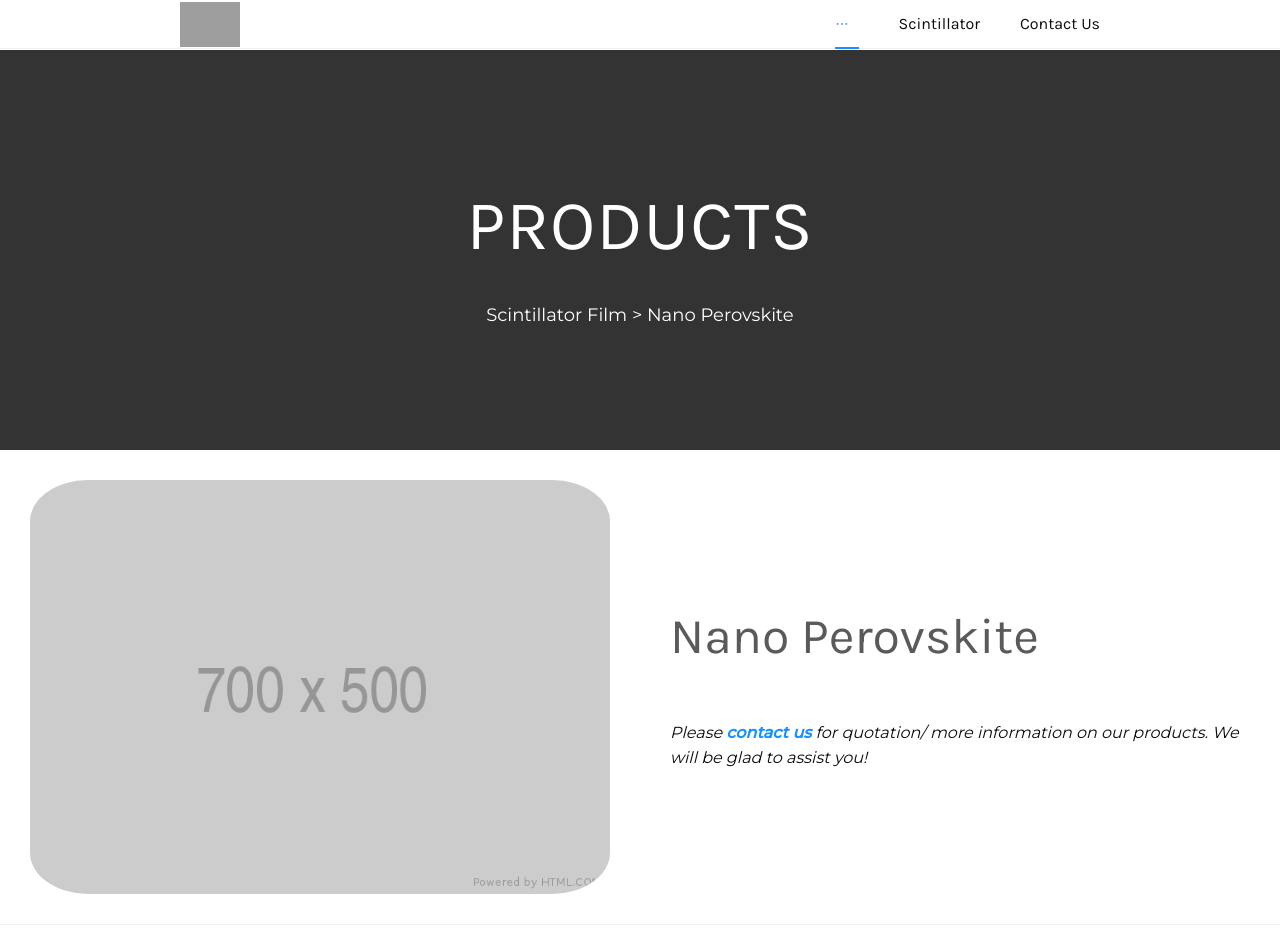
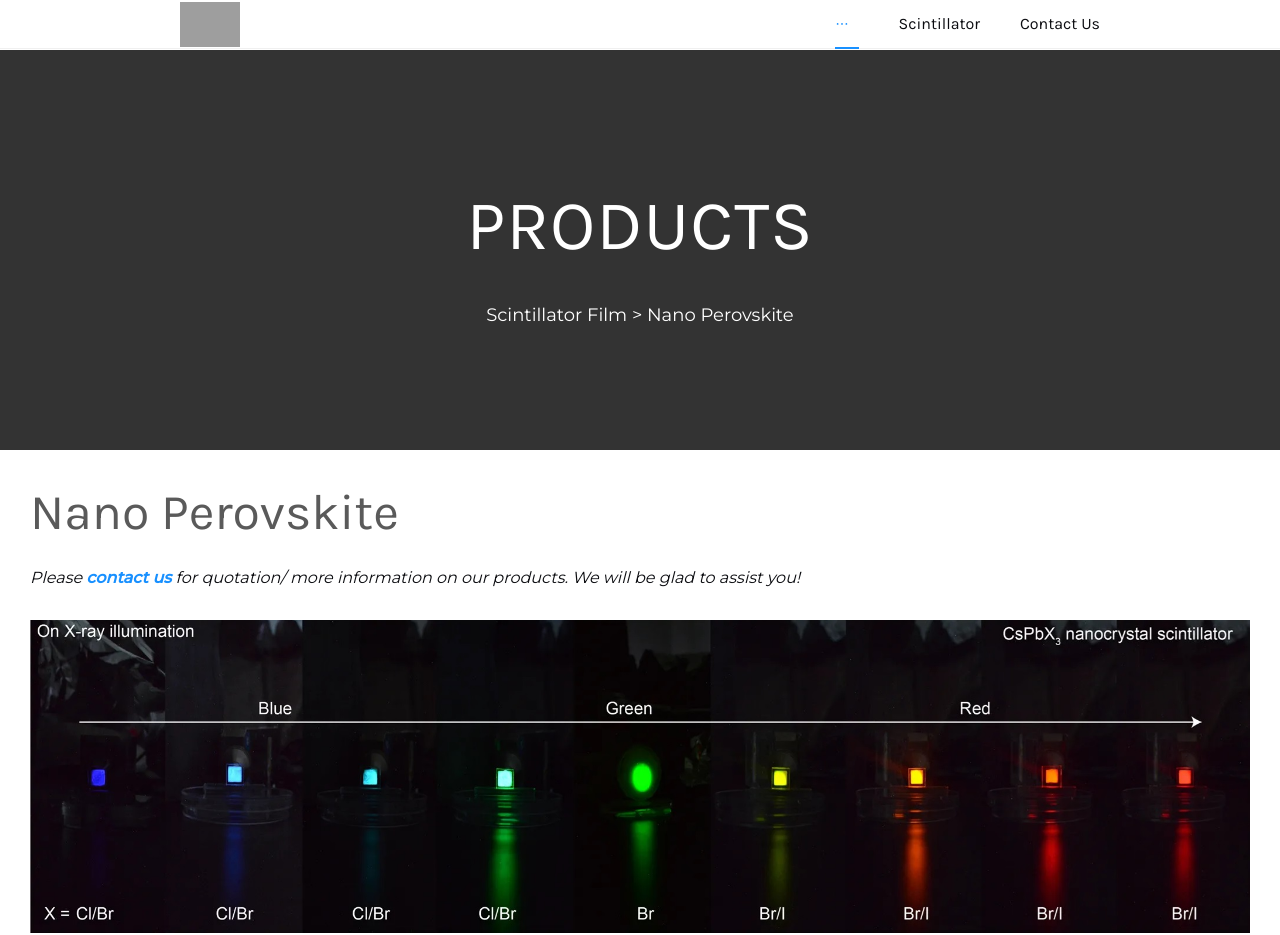
Before and after one commit to wickker/enlipsium, a Next.js app: page /products/scintillator-film/nano-perovskite in a window 1280 px wide. Shown: the top 935 px of the page. Built offline with nearby package versions, Linux system fonts and the light colour scheme; grey boxes are pictures that could not be loaded.

Commit message:
added product images for ucnps and perovskite

```diff
--- a/pages/products/nanoparticles/UCNPs.js
+++ b/pages/products/nanoparticles/UCNPs.js
@@ -67,8 +67,7 @@ const ImageCol = styled(Col)`
 const ImageStyled = styled.img`
   width: 100%;
   height: 100%;
-  object-fit: cover;
-  border-radius: 10%;
+  object-fit: contain;
 `;
 
 const DetailsCol = styled(Col)`
@@ -291,7 +290,7 @@ export default function UCNPs() {
         <Row>
           <ImageCol xs={24} sm={24} md={12} lg={12}>
             <ImageStyled
-              src='../../700x500.png'
+              src='../../upconversion.jpg'
               alt='Upconverting nanoparticles'
             />
           </ImageCol>
--- a/pages/products/scintillator-film/nano-perovskite.js
+++ b/pages/products/scintillator-film/nano-perovskite.js
@@ -43,19 +43,17 @@ const InfoColStyled = styled(Col)`
   && {
     padding: 30px;
     @media (max-width: 540px) {
-      padding: 30px 30px 30px; 30px;
+      padding: 30px;
     }
   }
 `;
 
 const ImageCol = styled(Col)`
   && {
-    padding-right: 30px;
     display: flex;
     align-items: center;
     justify-content: center;
     @media (max-width: 767px) {
-      padding-right: 0;
       margin-bottom: 30px;
     }
   }
@@ -64,19 +62,7 @@ const ImageCol = styled(Col)`
 const ImageStyled = styled.img`
   width: 100%;
   height: 100%;
-  object-fit: cover;
-  border-radius: 10%;
-`;
-
-const DetailsCol = styled(Col)`
-  && {
-    padding-left: 30px;
-    display: flex;
-    align-items: center;
-    @media (max-width: 767px) {
-      padding-left: 0;
-    }
-  }
+  object-fit: contain;
 `;
 
 const DetailsName = styled(Col)`
@@ -91,38 +77,13 @@ const DetailsName = styled(Col)`
   }
 `;
 
-const DetailsApplications = styled(Col)`
-  && {
-    font-size: 17px;
-    color: ${Constants.semiBlack};
-    font-family: 'Montserrat', sans-serif;
-    font-weight: 500;
-    margin-bottom: 10px;
-    @media (max-width: 400px) {
-      font-size: 16px;
-    }
-  }
-`;
-
-const Details = styled(Col)`
-  && {
-    font-size: 16px;
-    color: ${Constants.semiBlack};
-    font-family: 'Montserrat', sans-serif;
-    white-space: pre-line;
-    @media (max-width: 400px) {
-      font-size: 15px;
-    }
-  }
-`;
-
 const DetailsContact = styled(Col)`
   && {
     font-size: 16px;
     color: ${Constants.semiBlack};
     font-family: 'Montserrat', sans-serif;
     font-style: italic;
-    margin-top: 30px;
+    margin-bottom: 30px;
     @media (max-width: 400px) {
       font-size: 15px;
     }
@@ -142,46 +103,21 @@ export default function Nanoperovskite() {
       </TitleColStyled>
       <InfoColStyled span={24}>
         <Row>
-          <ImageCol xs={24} sm={24} md={12} lg={12}>
-            <ImageStyled src='../../700x500.png' alt='Nano perovskite' />
-          </ImageCol>
-          <DetailsCol xs={24} sm={24} md={12} lg={12}>
-            <Row>
           <DetailsName span={24}>Nano Perovskite</DetailsName>
-              {/* <DetailsApplications span={24}>Applications:</DetailsApplications> */}
-              <Details span={24}>
-                {/* <ul>
-                  <li>Biosensors</li>
-                  <li>Flow cytometry</li>
-                  <li>Highly sensitive bio-imaging</li>
-                  <li>Immunoassay</li>
-                  <li>Light-responsive drug release</li>
-                  <li>Molecular recognition</li>
-                  <li>Photosensitizers in photodynamic therapy</li>
-                </ul> */}
-                <div>
-                  {/* Lorem ipsum dolor sit amet, consectetur adipiscing elit, sed
-                  do eiusmod tempor incididunt ut labore et dolore magna aliqua.
-                  Ut enim ad minim veniam, quis nostrud exercitation ullamco
-                  laboris nisi ut aliquip ex ea commodo consequat.
-                  <br />
-                  <br />
-                  Duis aute irure dolor in reprehenderit in voluptate velit esse
-                  cillum dolore eu fugiat nulla pariatur. Excepteur sint
-                  occaecat cupidatat non proident, sunt in culpa qui officia
-                  deserunt mollit anim id est laborum. */}
-                </div>
-              </Details>
           <DetailsContact span={24}>
             Please{' '}
             <strong>
               <a href='mailto:ttham@enlipsium.com'>contact us</a>
             </strong>{' '}
-                for quotation/ more information on our products. We will be glad
-                to assist you!
+            for quotation/ more information on our products. We will be glad to
+            assist you!
           </DetailsContact>
-            </Row>
-          </DetailsCol>
+          <ImageCol xs={24} sm={24} md={24} lg={24}>
+            <ImageStyled
+              src='../../nano-perovskite-crystal.jpg'
+              alt='Nano perovskite'
+            />
+          </ImageCol>
         </Row>
       </InfoColStyled>
     </Row>
```
Also changed, not shown: public/nano-perovskite-crystal.jpg (added), public/upconversion.jpg (added). Lines whose indentation alone changed are shown as unchanged.
